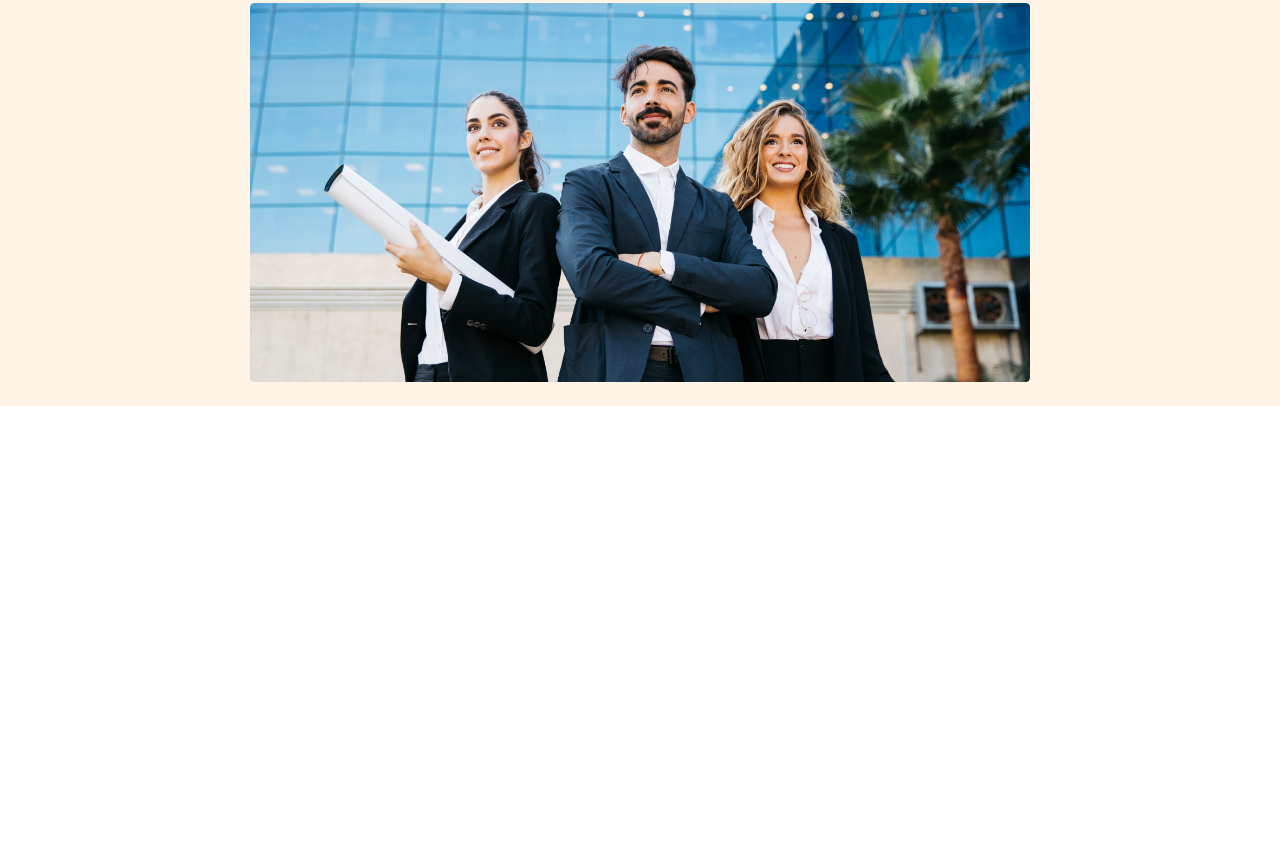
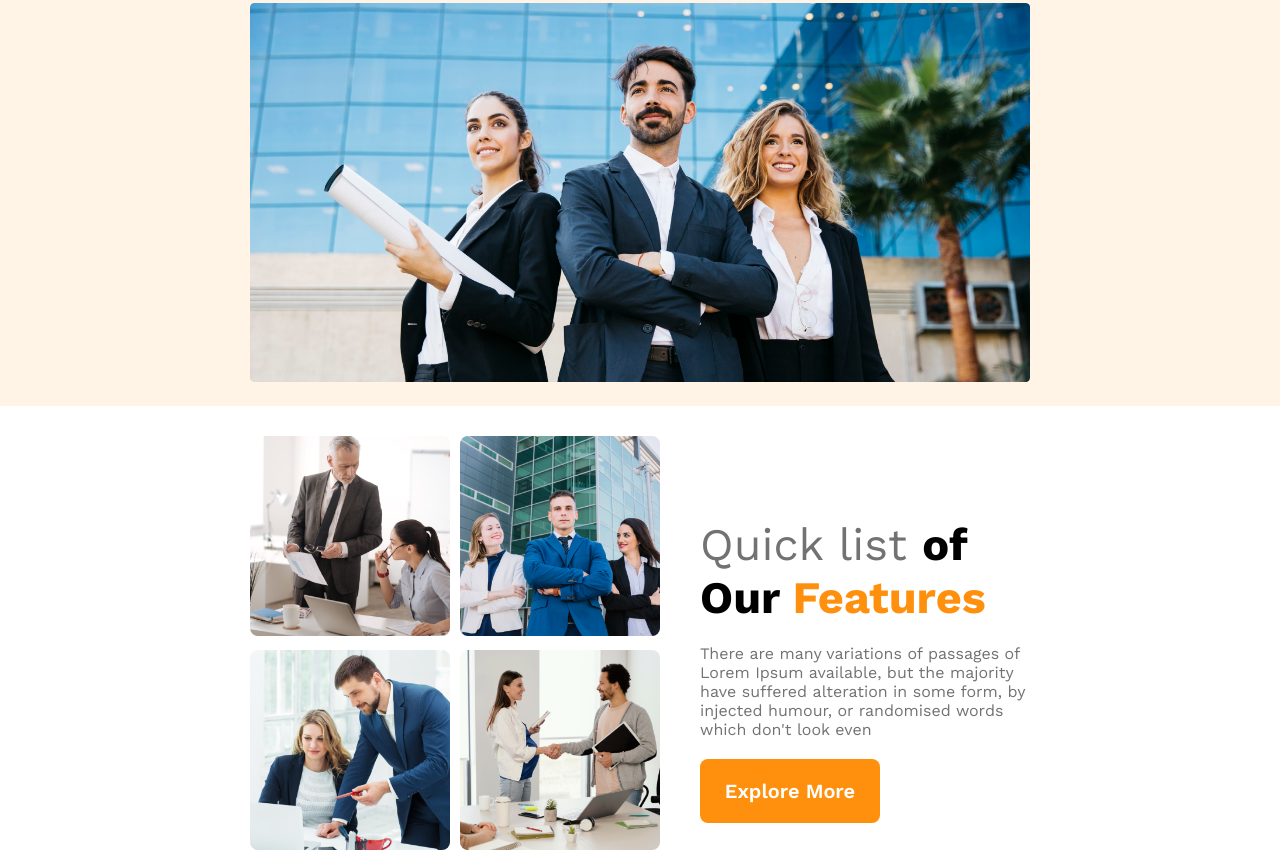
Before and after one commit to Prodipm6/architects, a plain HTML site: page index.html in a window 1280 px wide. Shown: the part 401-1255 px from the top of the page. Before the commit the page ends 807 px from the top, so only its background shows below. Drawn offline with nearby package versions, Linux system fonts and the light colour scheme.

Commit message:
gallery added

```diff
--- a/css/style.css
+++ b/css/style.css
@@ -65,3 +65,57 @@ nav span a{
     width: 100%;
     padding-bottom: 20px;
 }
+/*------------------------------
+ features-gallery start
+ -------------------------------*/
+ .features-gallery{
+    margin: 0 250px;
+    margin-top: 30px;
+ }
+ .f-gallery-main{
+    display: flex;
+    align-items: center;
+ }
+ .gallery-teams{
+    display: grid;
+    grid-template-columns: repeat(2, 1fr);
+    grid-gap: 10px;
+ }
+ .team-member img{
+     width: 200px;
+    height: 200px;
+    border-radius: 8px;
+ }
+ .gallery-text{
+    width: 100%;
+    margin-left: 40px;
+    padding-top: 50px;
+ }
+ .gallery-text h2{
+    color: #727272;
+    font-weight: 500;
+    font-size: 45px;
+    margin-bottom: 20px;
+ }
+ .color-black{
+    color: black;
+ }
+ .color-orange{
+    color: #FF900E;
+ }
+ .gallery-text p{
+    font-weight: 400;
+    font-size: 16px;
+    color: #727272;
+    margin-bottom: 20px;
+ }
+ .gallery-text button{
+    width: 180px;
+    height: 64px;
+    background-color: #FF900E;
+    color: white;
+    border: none;
+    border-radius: 8px;
+    font-weight: 600;
+    font-size: 20px;
+ }
--- a/index.html
+++ b/index.html
@@ -40,5 +40,29 @@
             </div>
         </div>
     </section>
+    <section class="features-gallery">
+        <div class="f-gallery-main">
+            <div class="gallery-teams">
+                <div class="team-member">
+                    <img src="images/team1.png" alt="">
+                </div>
+                <div class="team-member">
+                    <img src="images/team2.png" alt="">
+                </div>
+                <div class="team-member">
+                    <img src="images/team3.png" alt="">
+                </div>
+                <div class="team-member">
+                    <img src="images/team4.png" alt="">
+                </div>
+            </div>
+            <div class="gallery-text">
+                <h2>Quick list <b><span class="color-black">of Our <span class="color-orange">Features</span></b></span></h2>
+                <p>There are many variations of passages of Lorem Ipsum available, but the majority have suffered alteration in some form, by injected humour, or randomised words which don't look even</p>
+                <button>Explore More</button>
+            </div>
+        </div>
+    </section>
+    <!--------------- features-parts start  ---------------->
 </body>
 </html>
```
